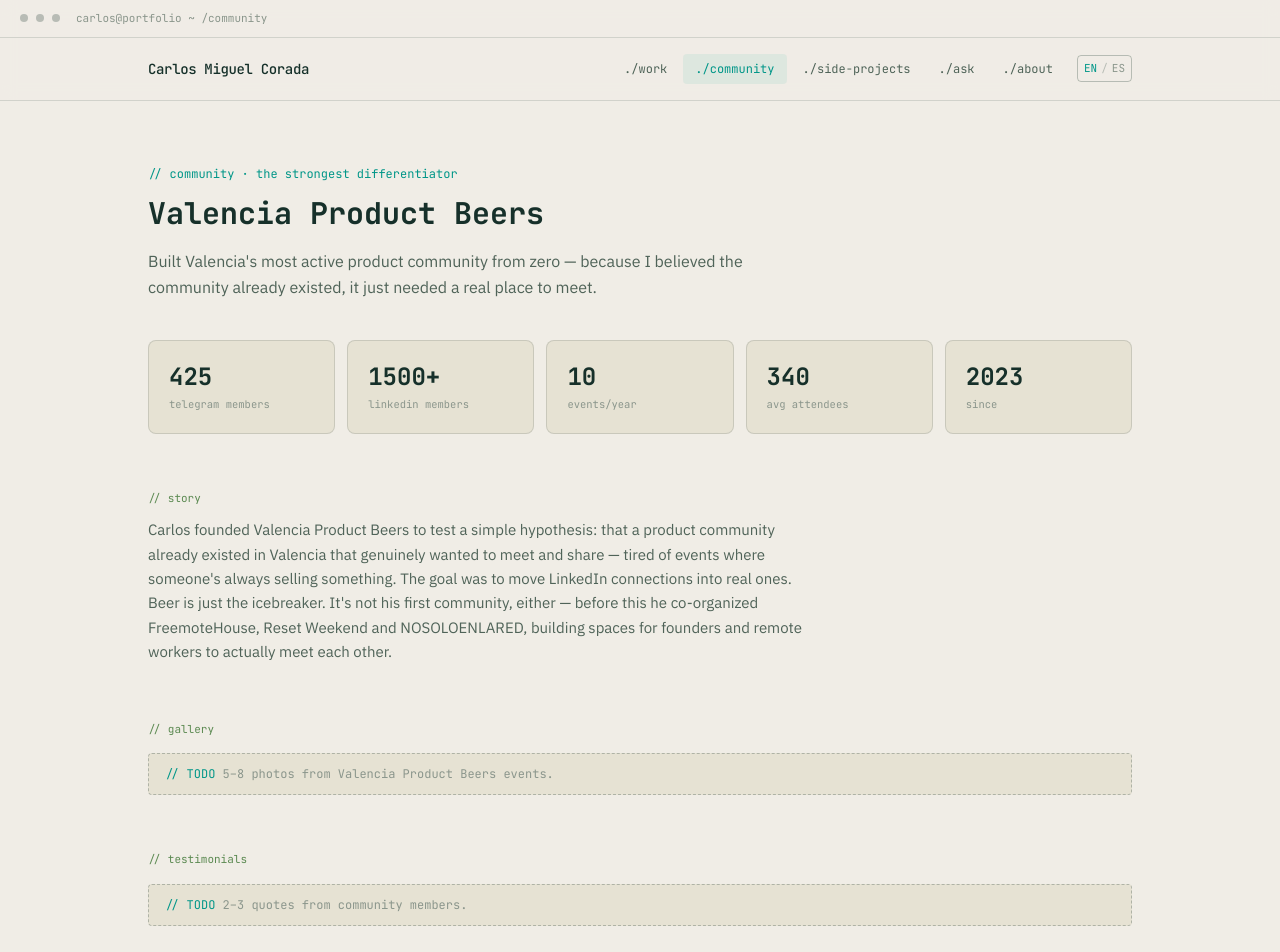
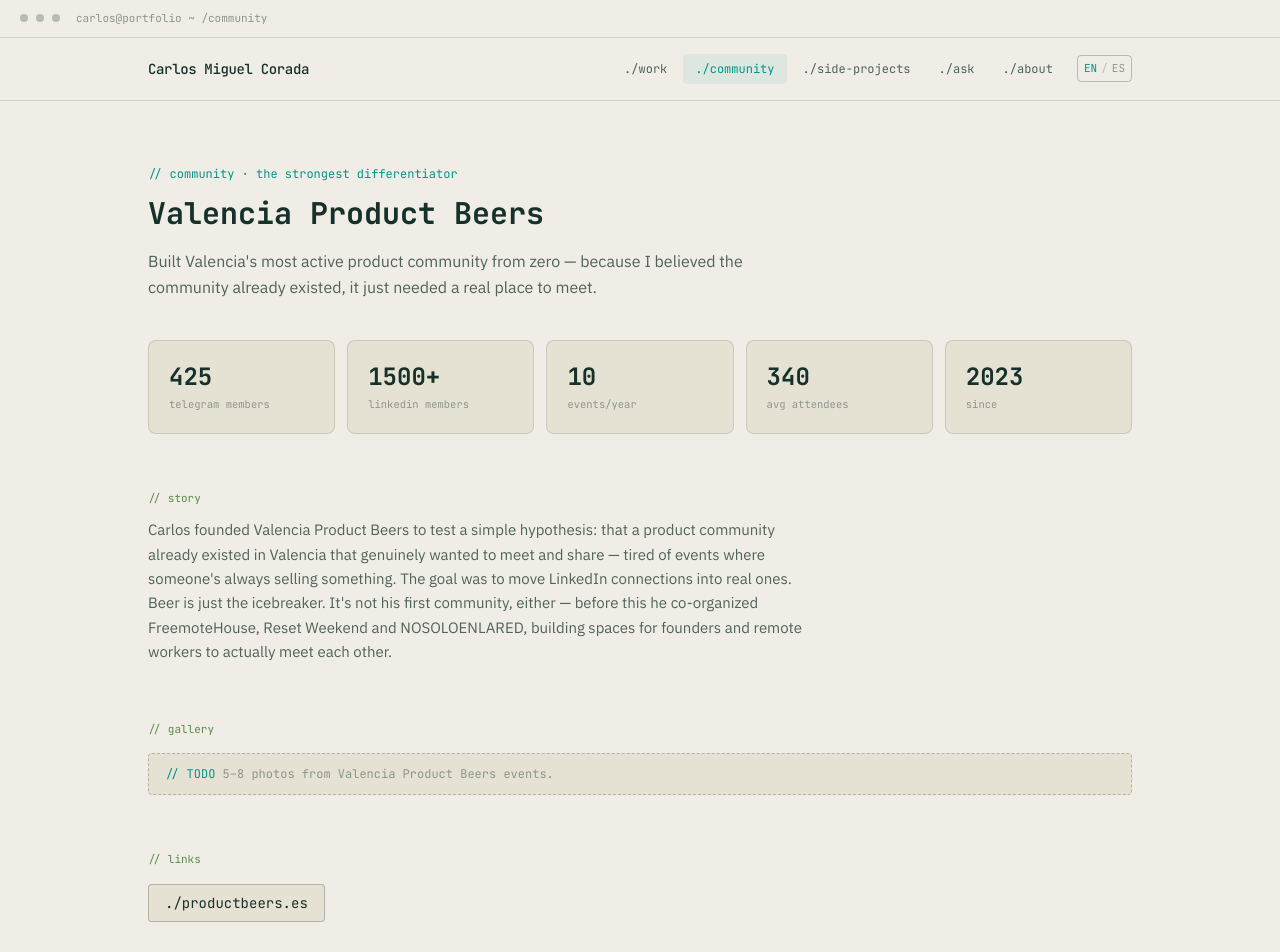
Before and after one commit to cmcor-wq/cv, a Next.js app: page /en/community in a window 1280 px wide. Shown: the top 952 px of the page. Built offline with nearby package versions, Linux system fonts and the light colour scheme.

Commit message:
Remove testimonials section from /community
Photos for the gallery will be added later; testimonials aren't
ready yet either.

```diff
--- a/src/app/[locale]/community/page.tsx
+++ b/src/app/[locale]/community/page.tsx
@@ -11,7 +11,7 @@ export async function generateMetadata(props: PageProps<"/[locale]/community">):
 
 export default async function CommunityPage() {
   const t = await getTranslations("Community");
-  const { stats, links, testimonials, gallery } = community;
+  const { stats, links, gallery } = community;
 
   return (
     <Container className="py-16">
@@ -39,24 +39,6 @@ export default async function CommunityPage() {
             {gallery.map((img) => (
               // eslint-disable-next-line @next/next/no-img-element
               <img key={img.src} src={img.src} alt={img.alt} className="aspect-square rounded-lg object-cover" />
-            ))}
-          </div>
-        )}
-      </section>
-
-      <section className="mb-14">
-        <p className="mb-4 font-mono text-[11px] text-green-600">{t("testimonialsLabel")}</p>
-        {testimonials.length === 0 ? (
-          <PendingNote>{t("testimonialsPending")}</PendingNote>
-        ) : (
-          <div className="grid gap-4 sm:grid-cols-2">
-            {testimonials.map((tm) => (
-              <blockquote key={tm.author} className="rounded-lg border border-border bg-bg-surface p-5">
-                <p className="text-[15px] italic leading-relaxed text-text">&ldquo;{tm.quote}&rdquo;</p>
-                <footer className="mt-3 font-mono text-xs text-text-faint">
-                  {tm.author} — {tm.role}
-                </footer>
-              </blockquote>
             ))}
           </div>
         )}
--- a/src/lib/content.ts
+++ b/src/lib/content.ts
@@ -52,7 +52,6 @@ export const community = {
     linkedin: null as string | null,
     instagram: null as string | null,
   },
-  testimonials: [] as { quote: string; author: string; role: string }[],
   gallery: [] as { src: string; alt: string }[],
 };
 
--- a/src/messages/en.json
+++ b/src/messages/en.json
@@ -132,8 +132,6 @@
     "statFounded": "since",
     "galleryLabel": "// gallery",
     "galleryPending": "5–8 photos from Valencia Product Beers events.",
-    "testimonialsLabel": "// testimonials",
-    "testimonialsPending": "2–3 quotes from community members.",
     "linksLabel": "// links",
     "linksPending": "public links (Meetup / LinkedIn group / Instagram).",
     "linkWebsite": "productbeers.es",
--- a/src/messages/es.json
+++ b/src/messages/es.json
@@ -132,8 +132,6 @@
     "statFounded": "desde",
     "galleryLabel": "// gallery",
     "galleryPending": "5–8 fotos de eventos de Valencia Product Beers.",
-    "testimonialsLabel": "// testimonials",
-    "testimonialsPending": "2–3 quotes de miembros de la comunidad.",
     "linksLabel": "// links",
     "linksPending": "enlaces públicos (Meetup / LinkedIn group / Instagram).",
     "linkWebsite": "productbeers.es",
```
